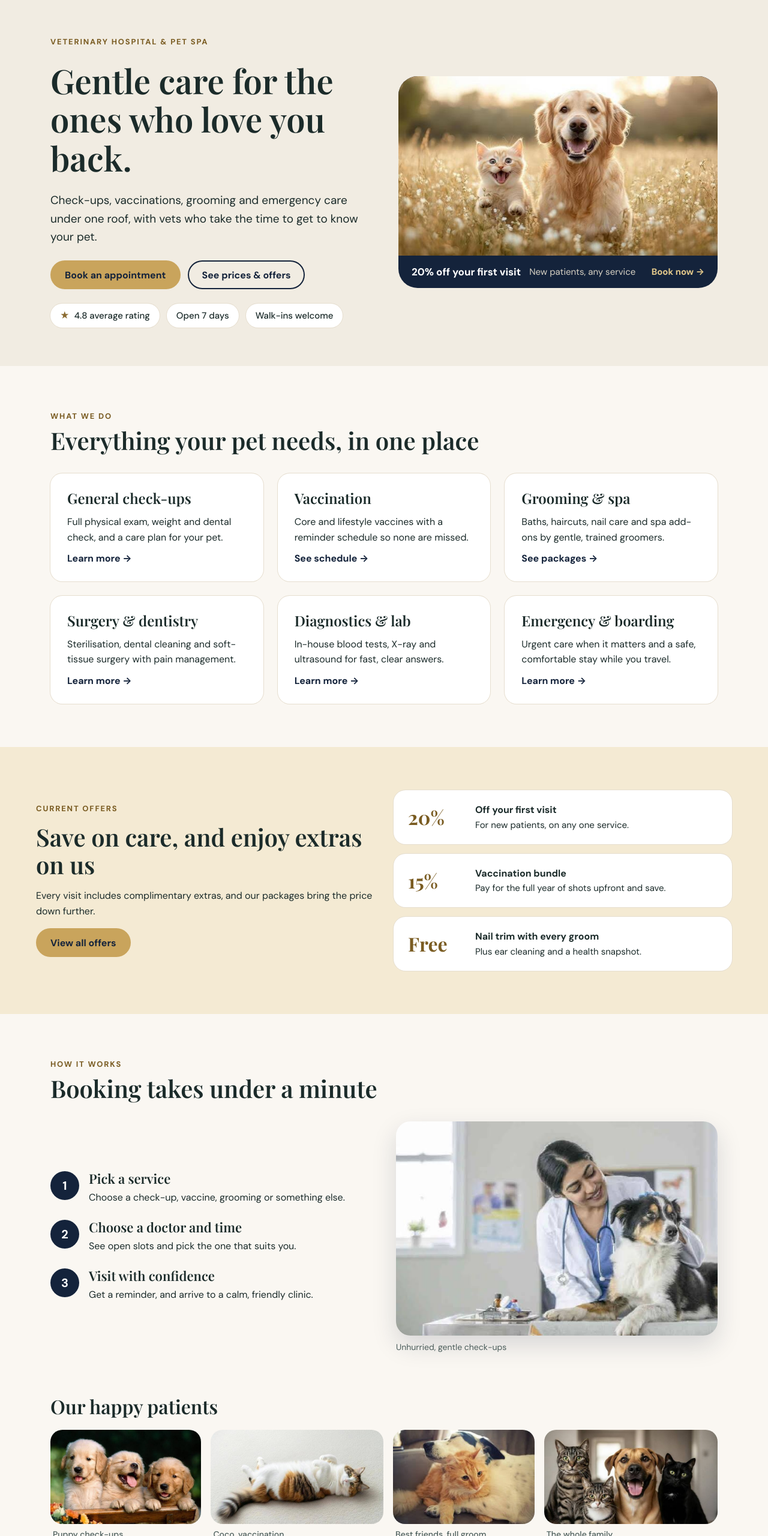
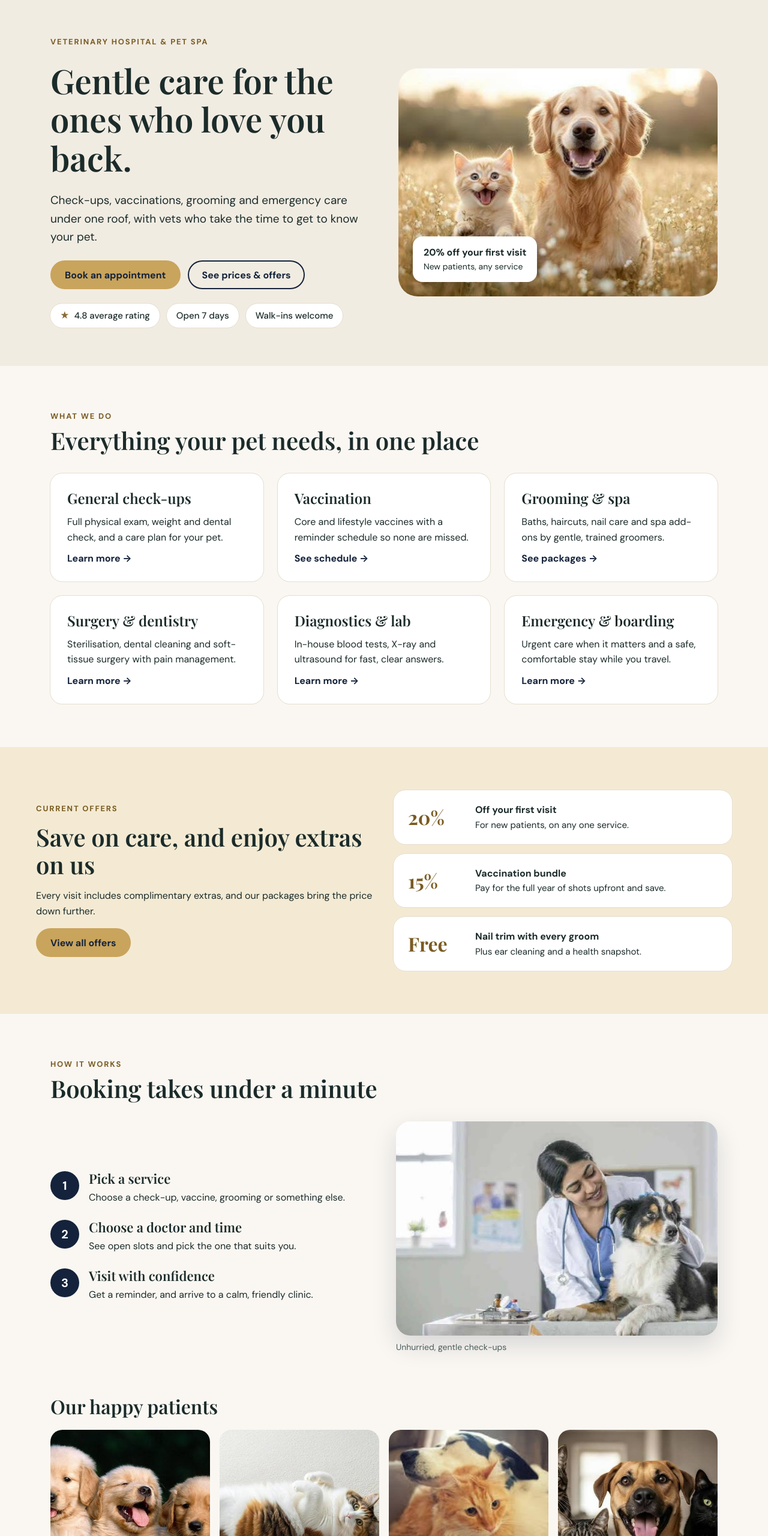
Before and after one commit to guptashruti199631/pet_web, a plain HTML site: page index.html in a window 1280 px wide. Shown: the part 80-2640 px from the top of the page at 60% size. Drawn offline with nearby package versions, Linux system fonts and the light colour scheme.

Commit message:
Revert "Show home page photos in full, without cropping"
Restore the previous home page photo layout, as requested.

This reverts commit cf57d5c.

Co-Authored-By: Claude Opus 5.5 <noreply@anthropic.com>
Claude-Session: https://claude.ai/code/session_015ULfV84d3DbVrQ9a2oB4p8

```diff
--- a/css/styles.css
+++ b/css/styles.css
@@ -321,25 +321,3 @@ a.card:hover { box-shadow: 0 0 0 1px var(--line), 0 12px 28px rgba(20, 35, 59, .
 .hero-wide > .eyebrow, .hero-wide > h1, .hero-wide > p { grid-column: 1; }
 .hero-wide > .row { grid-column: 2; grid-row: 2 / span 2; align-self: end; }
 @media (max-width: 860px) { .hero-wide { display: flex; } }
-
-/* Home: show whole photos (no cropping) */
-.hero-photo.full { margin: 0; min-height: 0; display: flex; flex-direction: column; }
-.hero-photo.full img { min-height: 0; height: auto; object-fit: initial; }
-.hero-offer { display: flex; flex-wrap: wrap; align-items: center; gap: 6px 14px; padding: 16px 22px; color: #fff; font-size: 15px; }
-.hero-offer b { font-size: 17px; }
-.hero-offer span { color: #D8D2C4; }
-.hero-offer a { margin-left: auto; color: var(--gold-light); font-weight: 700; text-decoration: none; }
-
-/* Justified gallery: each photo keeps its own shape, all in a row share one height */
-.gallery-full, .room-pair.full { display: flex; flex-wrap: wrap; gap: 16px; align-items: flex-start; }
-.gallery-full figure, .room-pair.full figure { flex: var(--r) 1 calc(var(--r) * 150px); margin: 0; display: flex; flex-direction: column; gap: 8px; }
-.gallery-full img, .room-pair.full img { width: 100%; height: auto; aspect-ratio: var(--r); object-fit: cover; border-radius: 20px; display: block; }
-.gallery-full figcaption { font-size: 14px; font-weight: 500; color: var(--muted); padding-left: 4px; }
-.room-pair.full figure { flex-basis: calc(var(--r) * 120px); }
-@media (max-width: 720px) {
-  .gallery-full figure { flex-basis: 100%; }
-  .room-pair.full figure { flex-basis: 100%; }
-  .hero-offer a { margin-left: 0; }
-}
-.clinic-photos { grid-template-columns: 1fr; gap: 28px; }
-.clinic-photos .sign-fig { max-width: 780px; width: 100%; justify-self: center; align-items: center; }
--- a/index.html
+++ b/index.html
@@ -46,10 +46,10 @@
       <div class="row"><a class="btn" href="book.html">Book an appointment</a><a class="btn2" href="pricing.html">See prices &amp; offers</a></div>
       <div class="row"><span class="chip"><span class="stars" style="font-size:15px;letter-spacing:0">★</span> 4.8 average rating</span><span class="chip">Open 7 days</span><span class="chip">Walk-ins welcome</span></div>
     </div>
-    <figure class="hero-photo full">
+    <div class="hero-photo">
       <img src="assets/images/kitten-and-golden-field.jpg" alt="A happy ginger kitten and a golden retriever sitting together in a sunny meadow" width="624" height="350">
-      <figcaption class="hero-offer"><b>20% off your first visit</b><span>New patients, any service</span><a href="book.html">Book now →</a></figcaption>
-    </figure>
+      <div class="hero-badge"><p>20% off your first visit</p><p>New patients, any service</p></div>
+    </div>
   </div>
 </section>
 
@@ -95,11 +95,11 @@
 
 <section style="padding-bottom:72px"><div class="wrap">
   <h2 class="h2-flush" style="font-size:32px;margin-bottom:20px">Our happy patients</h2>
-  <div class="gallery-full">
-    <figure style="--r:1.6"><img src="assets/images/golden-puppies.jpg" alt="Three golden retriever puppies smiling over a wooden fence"><figcaption>Puppy check-ups</figcaption></figure>
-    <figure style="--r:1.83"><img src="assets/images/calico-cat-playful.jpg" alt="Playful calico cat lying on its back on a soft carpet"><figcaption>Coco, vaccination</figcaption></figure>
-    <figure style="--r:1.5"><img src="assets/images/dog-and-cat-cuddle.jpg" alt="A ginger cat cuddling up to a black and white dog"><figcaption>Best friends, full groom</figcaption></figure>
-    <figure style="--r:1.84"><img src="assets/images/cats-and-dog-friends.jpg" alt="Three cats and a smiling dog sitting together at home"><figcaption>The whole family</figcaption></figure>
+  <div class="gallery">
+    <figure><img src="assets/images/golden-puppies.jpg" alt="Three golden retriever puppies smiling over a wooden fence"><figcaption>Puppy check-ups</figcaption></figure>
+    <figure><img src="assets/images/calico-cat-playful.jpg" alt="Playful calico cat lying on its back on a soft carpet" style="object-position:75% center"><figcaption>Coco, vaccination</figcaption></figure>
+    <figure><img src="assets/images/dog-and-cat-cuddle.jpg" alt="A ginger cat cuddling up to a black and white dog"><figcaption>Best friends, full groom</figcaption></figure>
+    <figure><img src="assets/images/cats-and-dog-friends.jpg" alt="Three cats and a smiling dog sitting together at home"><figcaption>The whole family</figcaption></figure>
   </div>
 </div></section>
 
@@ -176,7 +176,7 @@
   <rect x="868" y="318" width="276" height="54" rx="27" fill="url(#sb-gold)"/>
   <text x="1006" y="353" text-anchor="middle" fill="#14233B" font-family="'DM Sans', Arial, sans-serif" font-weight="700" font-size="24">24/7 · 98765 43210</text>
 </svg><figcaption>Look for our sign in Bellandur</figcaption></figure>
-    <div class="room-pair full"><figure class="room-fig" style="--r:1.33"><img src="assets/images/clinic-reception.jpg" alt="The PetCure Clinic reception desk with in-house pharmacy" width="1024" height="768"><figcaption>Reception &amp; in-house pharmacy</figcaption></figure><figure class="room-fig" style="--r:1.73"><img src="assets/images/clinic-waiting-area.jpg" alt="The bright, spacious waiting area at PetCure Clinic with comfortable seating" width="588" height="340"><figcaption>Calm, spacious waiting area</figcaption></figure></div>
+    <div class="room-pair"><figure class="room-fig"><img src="assets/images/clinic-reception.jpg" alt="The PetCure Clinic reception desk with in-house pharmacy" width="1024" height="768"><figcaption>Reception &amp; in-house pharmacy</figcaption></figure><figure class="room-fig"><img src="assets/images/clinic-waiting-area.jpg" alt="The bright, spacious waiting area at PetCure Clinic with comfortable seating" width="588" height="340"><figcaption>Calm, spacious waiting area</figcaption></figure></div>
   </div>
   <div class="grid" style="grid-template-columns:repeat(auto-fit,minmax(240px,1fr))">
     <div class="card stack" style="gap:8px"><h3 style="font-size:22px">Address</h3><p>A-xyz, Bellandur,<br>Bengaluru, Karnataka</p><a class="card-link" href="https://www.google.com/maps/search/?api=1&amp;query=Bellandur%2C+Bengaluru%2C+Karnataka" target="_blank" rel="noopener">Get directions →</a></div>
```
